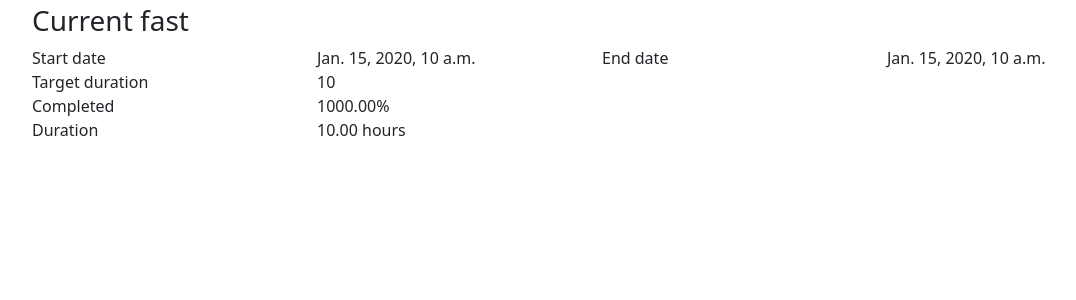
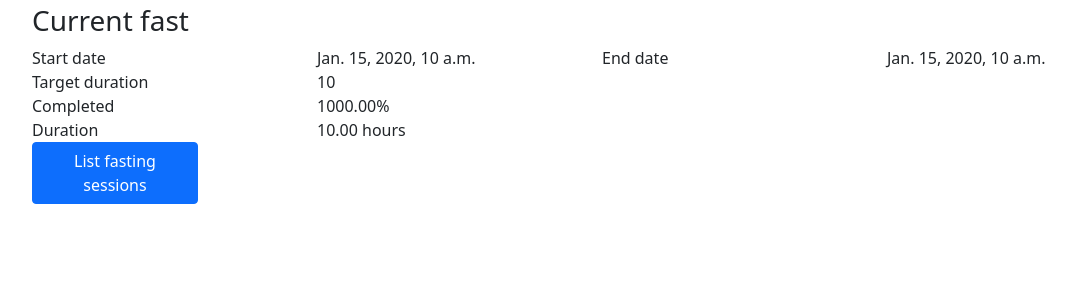
Before and after one commit to luiscberrocal/ganexa_event_manager, a Django app: template ganexa_event_manager/templates/fasting_track/fastingsession_detail.html in a window 1280 px wide. Shown: the part 56-356 px from the top of the page, without its empty margins (50-1126 px from the left). Run offline with Django 3.2, Linux system fonts and the light colour scheme; the template is opened without the code that fills it: most values are stand-ins (such as "Sample title", 1, 10 or a date in 2020); some libraries are stand-ins or nearby versions.

Commit message:
Added list button

```diff
--- a/ganexa_event_manager/templates/fasting_track/fastingsession_detail.html
+++ b/ganexa_event_manager/templates/fasting_track/fastingsession_detail.html
@@ -43,12 +43,16 @@
       {{ object.current_duration|hours }}
     </div>
   </div>
-  {% if not object.end_date %}
-    <div class="row">
-      <div class="col-12">
+  <div class="row">
+    {% if not object.end_date %}
+      <div class="col-2">
         <a class="btn btn-danger"
            href="{% url 'fasting-track:finish-fasting-session' object.pk %}">{% trans 'Finish fast' %}</a>
       </div>
+    {% endif %}
+    <div class="col-2">
+      <a href="{% url 'fasting-track:list-fasting-session' %}"
+         class="btn btn-primary">{% trans 'List fasting sessions' %}</a>
     </div>
-  {% endif %}
+  </div>
 {% endblock %}
```
